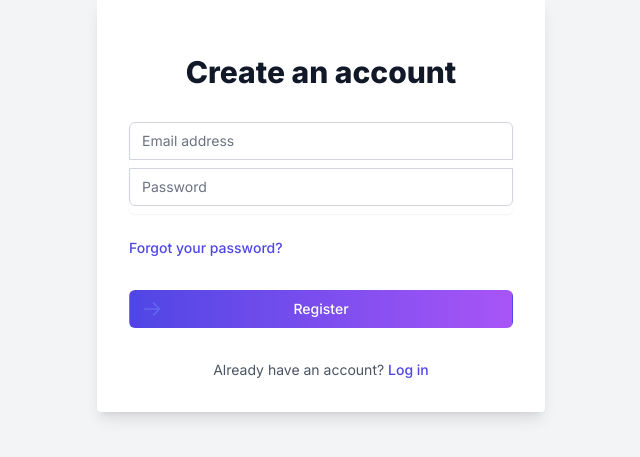
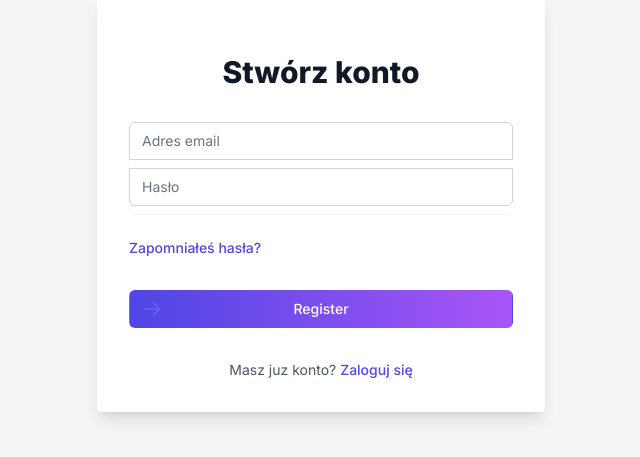
Before and after one commit to gabriela-plis/finance-tracker, a Next.js app in the folder frontend/: page /auth/register in a window 1280 px wide. Shown: the part 195-652 px from the top of the page, without its empty margins (319-959 px from the left). Built offline with nearby package versions, Linux system fonts and the light colour scheme.

Commit message:
feat: user account in sidebar, icons

```diff
--- a/frontend/src/app/auth/register/page.tsx
+++ b/frontend/src/app/auth/register/page.tsx
@@ -40,13 +40,13 @@ export default function Page() {
     <section className="min-h-screen flex items-center justify-center bg-gray-100 py-12 px-4 sm:px-6 lg:px-8">
       <div className="max-w-md w-full space-y-8 bg-white p-8 rounded shadow-lg">
         <div>
-          <h2 className="mt-6 text-center text-3xl font-extrabold text-gray-900">Create an account</h2>
+          <h2 className="mt-6 text-center text-3xl font-extrabold text-gray-900">Stwórz konto</h2>
         </div>
         <form className="mt-8 space-y-6" onSubmit={handleSubmit(onSubmit)}>
           <div className="rounded-md shadow-sm -space-y-px">
             <div className="flex flex-col gap-2">
               <label htmlFor="email-address" className="sr-only">
-                Email address
+                Adres email
               </label>
               <div className="relative">
                 <div className="absolute inset-y-0 left-0 pl-3 flex items-center pointer-events-none">
@@ -61,13 +61,13 @@ export default function Page() {
                   className={`appearance-none rounded-none relative block w-full px-3 py-2 border ${
                     errors.email ? 'border-red-300' : 'border-gray-300'
                   } placeholder-gray-500 text-gray-900 rounded-t-md focus:outline-none focus:ring-indigo-500 focus:border-indigo-500 focus:z-10 sm:text-sm ${styles.input}`}
-                  placeholder="Email address"
+                  placeholder="Adres email"
                 />
-                {errors.email && <span className="text-red-500 text-sm">This field is required</span>}
+                {errors.email && <span className="text-red-500 text-sm">To pole jest wymagane</span>}
               </div>
               <div>
                 <label htmlFor="password" className="sr-only">
-                  Password
+                  Hasło
                 </label>
                 <div className="relative mb-2">
                   <div className="absolute inset-y-0 left-0 pl-3 flex items-center pointer-events-none">
@@ -82,17 +82,17 @@ export default function Page() {
                     className={`appearance-none rounded-none relative block w-full px-3 py-2 border ${
                       errors.password ? 'border-red-300' : 'border-gray-300'
                     } placeholder-gray-500 text-gray-900 rounded-b-md focus:outline-none focus:ring-indigo-500 focus:border-indigo-500 focus:z-10 sm:text-sm`}
-                    placeholder="Password"
+                    placeholder="Hasło"
                   />
                 </div>
-                {errors.password && <span className="text-red-500 text-sm">This field is required</span>}
+                {errors.password && <span className="text-red-500 text-sm">To pole jest wymagane</span>}
               </div>
             </div>
           </div>
           <div className="flex items-center justify-between">
             <div className="text-sm mb-2">
               <Link href="/auth/reset" className="font-medium text-indigo-600 hover:text-indigo-500">
-                Forgot your password?
+                Zapomniałeś hasła?
               </Link>
             </div>
           </div>
@@ -121,9 +121,9 @@ export default function Page() {
         </form>
         <div className="flex items-center justify-center mt-4">
           <p className="text-sm text-gray-600">
-            Already have an account?{' '}
+            Masz juz konto?{' '}
             <Link href="/auth/login" className="font-medium text-indigo-600 hover:text-indigo-500">
-              Log in
+              Zaloguj się
             </Link>
           </p>
         </div>
--- /dev/null
+++ b/frontend/src/app/dashboard/Dashboard.module.css
@@ -0,0 +1,3 @@
+.shadowBottom {
+    box-shadow: 0px 4px 6px -1px rgba(0, 0, 0, 0.1), 0px 2px 4px -1px rgba(0, 0, 0, 0.06);
+}
--- a/frontend/src/app/dashboard/page.tsx
+++ b/frontend/src/app/dashboard/page.tsx
@@ -1,11 +1,11 @@
 import { HiOutlineCurrencyDollar, HiOutlineChartBar, HiOutlineUsers } from 'react-icons/hi';
-
+import styles from './Dashboard.module.css'
 
 export default function Page() {
     return (
         <div className='flex min-w-full'>
             <div className="flex-grow bg-gray-100">
-                <header className="bg-white shadow">
+                <header className={`bg-white ${styles.shadowBottom}`}>
                     <div className="max-w-7xl mx-auto px-4 sm:px-6 lg:px-8">
                         <h1 className="text-2xl font-semibold text-gray-900 py-4">Twój personalny tracker wydatków i przychodów</h1>
                     </div>
--- a/frontend/src/components/Sidebar.tsx
+++ b/frontend/src/components/Sidebar.tsx
@@ -1,10 +1,11 @@
 "use client"
 import { useState } from 'react';
-import { HiHome, HiCash, HiUserGroup } from 'react-icons/hi';
+import { HiHome, HiCash, HiUserGroup, HiMenuAlt3, HiX } from 'react-icons/hi';
 import Link from 'next/link';
 import { RootState } from '@/store/store';
 import { useAppDispatch, useAppSelector } from '@/store/hooks/hooks';
 import { setActive } from '@/store/features/sidebarState';
+import Image from 'next/image';
 
 export default function Sidebar() {
   const [isOpen, setIsOpen] = useState(false);
@@ -18,41 +19,30 @@ export default function Sidebar() {
 
   const handleActive = (name: string) => {
     dispatch(setActive(name));
-  }
-
+  };
 
   return (
     <aside
-      className={`bg-white text-gray-800 ${
+      className={`bg-white text-black ${
         isOpen ? 'w-64' : 'w-12'
       } min-h-screen transition-all duration-300 ease-in-out focus:outline-none focus:ring-2 focus:ring-offset-2 focus:ring-indigo-500`}
     >
       <div className="flex items-center justify-between p-4">
         <Link className="flex items-center" href="/">
           {!isOpen && <span className="text-xl font-bold"></span>}
-          {isOpen && <span className="text-xl font-bold">
-            Tracker Finansowy
-            </span>}
+          {isOpen && (
+            <span className="text-xl font-bold">Tracker Finansowy</span>
+          )}
         </Link>
         <button
           onClick={toggleSidebar}
           className="text-gray-400 hover:text-gray-100 focus:text-gray-100 focus:outline-none"
         >
-          <svg
-            className={`h-6 w-6 transition-transform duration-300 transform ${
-              isOpen ? 'rotate-0 ml-4' : '-rotate-90 -ml-1'
-            }`}
-            fill="none"
-            viewBox="0 0 24 24"
-            stroke="currentColor"
-          >
-            <path
-              strokeLinecap="round"
-              strokeLinejoin="round"
-              strokeWidth={2}
-              d={isOpen ? 'M6 18L18 6M6 6l12 12' : 'M4 6h16M4 12h16M4 18h16'}
-            />
-          </svg>
+          {isOpen ? (
+            <HiX className="h-6 w-6 text-gray-400 ml-4 mt-1" />
+          ) : (
+            <HiMenuAlt3 className="h-6 w-6 text-gray-400" />
+          )}
         </button>
       </div>
       {isOpen && (
@@ -64,9 +54,13 @@ export default function Sidebar() {
               }`}
             >
               <HiHome className="h-6 w-6 text-indigo-600" />
-              <Link href="/dashboard" className="hover:text-gray-800 rounded" onClick={() => {
-                handleActive('home');
-              }}>
+              <Link
+                href="/dashboard"
+                className="hover:text-gray-800 rounded"
+                onClick={() => {
+                  handleActive('home');
+                }}
+              >
                 Home
               </Link>
             </li>
@@ -76,9 +70,13 @@ export default function Sidebar() {
               }`}
             >
               <HiCash className="h-6 w-6 text-indigo-600" />
-              <Link href="/dashboard/finance" className="hover:text-gray-800" onClick={() => {
-                handleActive('expenses');
-              }}>
+              <Link
+                href="/dashboard/finance"
+                className="hover:text-gray-800"
+                onClick={() => {
+                  handleActive('expenses');
+                }}
+              >
                 Wydatki
               </Link>
             </li>
@@ -88,13 +86,29 @@ export default function Sidebar() {
               }`}
             >
               <HiUserGroup className="h-6 w-6 text-indigo-600" />
-              <Link href="/dashboard/family" className="hover:text-gray-800" onClick={() => {
-                handleActive('family');
-              }}>
+              <Link
+                href="/dashboard/family"
+                className="hover:text-gray-800"
+                onClick={() => {
+                  handleActive('family');
+                }}
+              >
                 Rodzina
               </Link>
             </li>
           </ul>
+          <div className="px-4 py-2 border-t mt-auto">
+            <div className="flex items-center space-x-3">
+              <Image
+                src="/images/avatar.png"
+                alt="avatar"
+                width={40}
+                height={40}
+                className='w-8 h-8 rounded-full object-cover'
+              />
+              <span className="text-sm font-medium">Barbados King</span>
+            </div>
+          </div>
         </nav>
       )}
     </aside>
```
